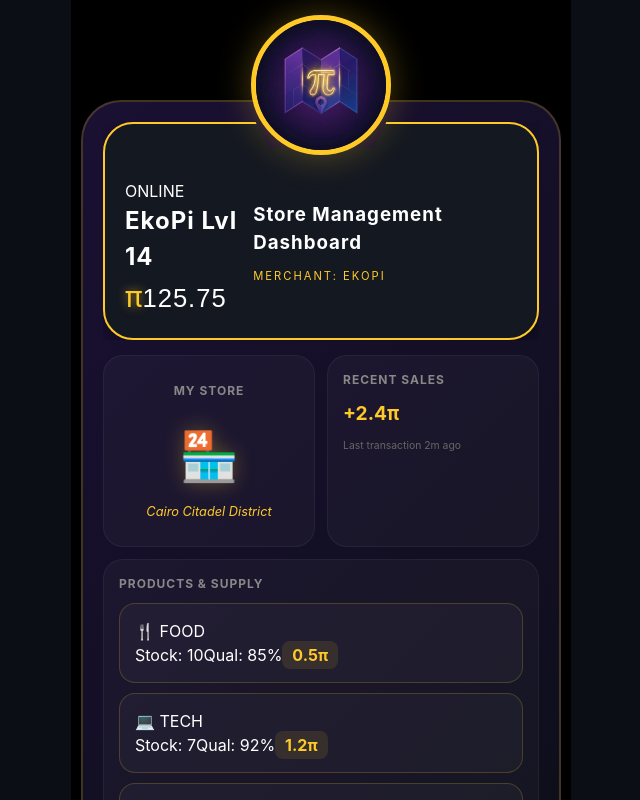
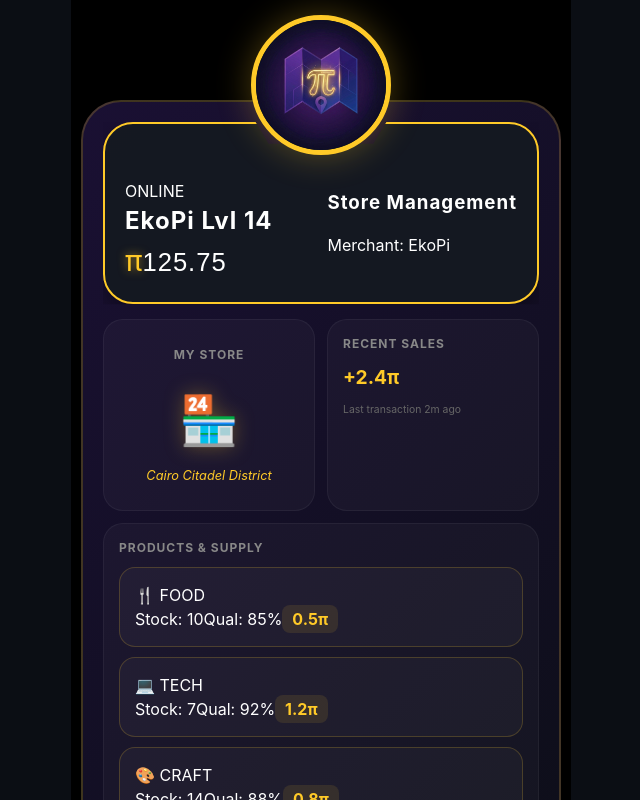
Before and after one commit to Maplypi-Official/maplypi-frontend, a React (Vite) app: page / in a window 1280 px wide. Shown: the top 800 px of the page, without its empty margins (319-959 px from the left). Built offline with nearby package versions, Linux system fonts and the light colour scheme; no server answers.

Commit message:
Update Header.tsx

```diff
--- a/src/components/Header/Header.tsx
+++ b/src/components/Header/Header.tsx
@@ -1,22 +1,33 @@
 import React from 'react';
 import './Header.css';
 
-interface Props { userName: string; level: number; merchant: string; balance: string | number; }
+interface Props {
+  userName: string;
+  level: number;
+  merchant: string;
+  balance: string | number;
+}
 
 const Header: React.FC<Props> = ({ userName, level, merchant, balance }) => (
   <header className="ts-header">
+    {/* الجهة اليسرى: معلومات المستخدم والرصيد */}
     <div className="user-meta">
       <div className="status-badge">ONLINE</div>
-      <h2>{userName} <span className="lvl-tag">Lvl {level}</span></h2>
+      <h2 className="user-name-display">
+        {userName} <span className="lvl-tag">Lvl {level}</span>
+      </h2>
       <div className="balance-container-header">
         <span className="pi-icon-gold">π</span>
         <span className="balance-amount">{balance}</span>
       </div>
     </div>
-    <div className="header-title">
-      <h3>Store Management Dashboard</h3>
-      <p className="merchant-name">Merchant: {merchant}</p>
+
+    {/* الجهة اليمنى: عنوان المتجر واسم التاجر */}
+    <div className="header-title-container">
+      <h3 className="dashboard-main-title">Store Management</h3>
+      <p className="merchant-name-tag">Merchant: {merchant}</p>
     </div>
   </header>
 );
+
 export default Header;
```
